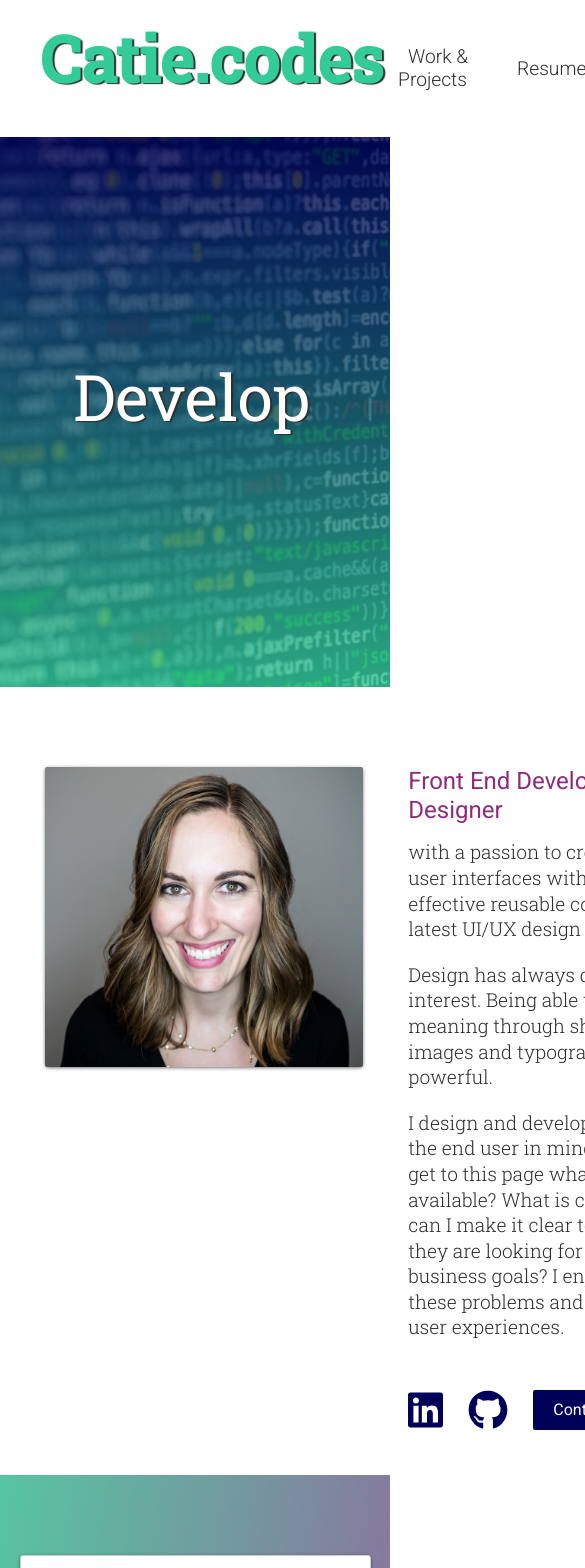
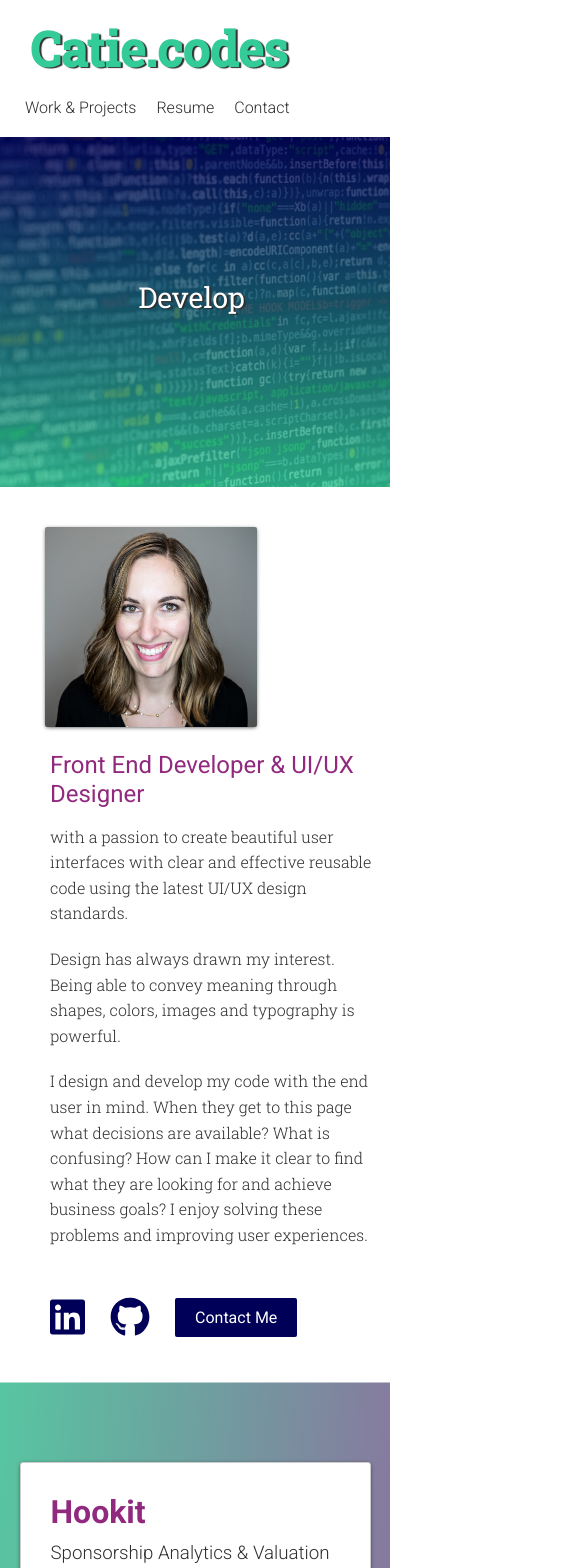
Before and after one commit to CatieTort/Catie.codes__v2, a React (Create React App) app: page / in a window 390 px wide. Shown: the top 1568 px of the page, 585 px wide, since content can reach past the window. Built offline with nearby package versions, Linux system fonts and the light colour scheme.

Commit message:
started media queries

```diff
--- a/src/App.scss
+++ b/src/App.scss
@@ -1,4 +1,5 @@
 @import './scss/variables';
+@import './scss/mixins';
 @import './scss/base';
 @import './scss/navBar';
 @import './scss/mobileNav';
--- a/src/scss/_banner.scss
+++ b/src/scss/_banner.scss
@@ -3,6 +3,11 @@
     height: 550px;
     width: 100vw;
     margin-bottom: 80px;
+
+    @include respond(phone-lg){
+        height: 350px;
+        margin-bottom: 40px;
+    }
 
     &__typing-container {
         display: flex;
@@ -20,6 +25,10 @@
             display: flex;
             flex-direction: row;
             text-shadow: 2px 1px 1px $shadow-gray;
+
+            @include respond(phone-lg){
+                font-size: 1.8rem;
+            }
         }
     }
 }
--- a/src/scss/_design.scss
+++ b/src/scss/_design.scss
@@ -11,6 +11,11 @@
                 grid-template-rows: repeat(2, 1fr);
                 margin: 40px 30px;
                 margin-top: 60px;
+
+                @include respond(phone-lg){
+                    grid-template-columns: 1fr;
+                    grid-template-rows: repeat(8, 1fr);
+                }
             }
 
             &--item {
--- a/src/scss/_intro.scss
+++ b/src/scss/_intro.scss
@@ -11,6 +11,10 @@
         align-items: flex-start;
         width: 100%;
         margin-bottom: 45px;
+
+        @include respond(phone-lg){
+            flex-direction: column;
+        }
     }
 }
 
@@ -82,6 +86,12 @@
         height: 300px;
         border-radius: 2px;
         box-shadow: $box-shadow;
+
+        @include respond(phone-lg){
+            height: 200px;
+            margin: 0px auto;
+            margin-bottom: 20px;
+        }
     }
 }
 
@@ -91,9 +101,17 @@
     justify-content: flex-start;
     margin: 0 auto;
 
+     @include respond(phone-lg){
+         max-width: 350px;
+     }
+
     h2 {
         font-weight: 400;
         color: $maroon;
+
+         @include respond(phone-lg){
+             font-size: 1.5rem;
+         }
     }
 
     &__desc {
@@ -103,6 +121,10 @@
         margin-bottom: 15px;
         line-height: 1.6rem;
         font-size: 1.2rem;
+
+         @include respond(phone-lg){
+             font-size: 1rem;
+         }
 
         & > p {
             font-weight: 300;
--- /dev/null
+++ b/src/scss/_mixins.scss
@@ -0,0 +1,28 @@
+/*MEDIA QUERIES*/
+
+@mixin respond ($breakpoint) {
+    @if $breakpoint == phone-sm {
+		@media only screen and (max-width: 22.5em) { @content };  //360px
+    }
+    @if $breakpoint == phone-med {
+		@media only screen and (max-width: 23.44em) { @content };  //375px
+    }
+    @if $breakpoint == phone-lg {
+		@media only screen and (max-width: 25.68em) { @content };  //410px
+	}
+	@if $breakpoint == tab-port {
+		@media only screen and (max-width: 48em) { @content };  //768px
+	}
+	@if $breakpoint == tab-land {
+		@media only screen and (max-width: 64em) { @content };  //1024px
+    }
+    @if $breakpoint == laptop-sm {
+		@media only screen and (max-width: 75em) { @content };  //1200px
+    }
+    @if $breakpoint == laptop {
+		@media only screen and (max-width: 87.5em) { @content };  //1400px
+	}
+	@if $breakpoint == desktop {
+		@media only screen and (min-width: 112.5em) { @content };  //1800px
+	}
+}
--- a/src/scss/_navBar.scss
+++ b/src/scss/_navBar.scss
@@ -16,9 +16,18 @@
         text-shadow: 2px 1px 1px $shadow-gray;
         color: $teal;
         margin-left: 20px;
+
+         @include respond(phone-lg){
+             font-size: 3rem;
+             margin-left: 10px;
+         }
     }
 
-
+    @include respond(phone-lg){
+        flex-direction: column;
+        align-items: flex-start;
+        margin-bottom: 20px;
+    }
 }
 
 .nav-bar {
@@ -38,6 +47,15 @@
            font-weight: 300;
            cursor: pointer;
 
+            @include respond(phone-lg){
+                font-size: 1rem;
+                padding: 0px 10px;
+
+                &:first-child, &:last-child {
+                    padding: 0px;
+                }
+            }
+
            &__link{
                 text-decoration: none;
                 color: $shadow-gray;
@@ -45,6 +63,11 @@
                 background-size: 220%;
                 transition: all .7s;
                 padding: 5px 10px;
+                width: 100%;
+
+                 @include respond(phone-lg){
+                     padding: 5px;
+                 }
 
             &:hover {
                 color: #fff;
--- a/src/scss/_work.scss
+++ b/src/scss/_work.scss
@@ -30,15 +30,33 @@
             margin-bottom: 40px;
             margin-left: 50px;
 
+             @include respond(phone-lg){
+                 flex-direction: column;
+                 margin-top: 30px;
+                 margin-bottom: 20px;
+                 margin-left: 30px;
+             }
+
             & > h2 {
                 padding-right: 15px;
                 font-size: 2.2rem;
                 color: $maroon;
                 font-family: $primary-font;
+
+                 @include respond(phone-lg){
+                    font-size: 2rem;
+                    align-self: flex-start;
+                 }
             }
             & > h3 {
                 padding-bottom: 4px;
                 font-weight: 300;
+
+                @include respond(phone-lg){
+                    padding-top: 10px;
+                    padding-bottom: 0px;
+                    align-self: flex-start;
+                 }
             }
         }
 
@@ -50,6 +68,10 @@
         justify-content: flex-start;
         align-items: flex-start;
 
+        @include respond(phone-lg){
+            flex-direction: column;
+        }
+
         &.design {
             margin: 20px 55px;
             flex-direction: column;
@@ -58,10 +80,21 @@
         & > img {
             margin-top: 25px;
             margin-left: 20px;
+
+            @include respond(phone-lg){
+                margin-top: 10px;
+                margin-left: 10px;
+                margin-bottom: 20px;
+                width:300px;
+            }
         }
 
         &--desc {
             margin-left: 30px;
+
+            @include respond(phone-lg){
+                max-width: 340px;
+            }
 
 
             &-title {
```
Also changed, not shown: src/scss/_variables.scss (line endings or trailing spaces), 1 other file (tests, documents, lock files or other folders).
